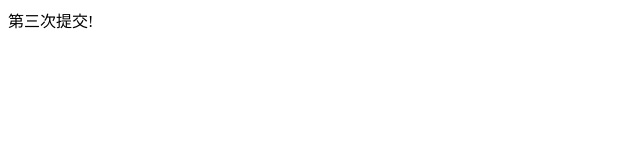
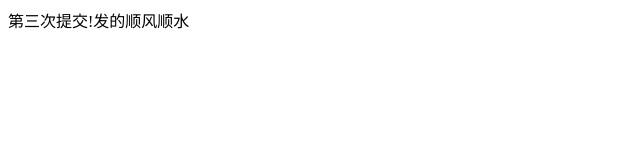
Before and after one commit to Chuanfu-Wei/study_git, a plain HTML site: page index.html in a window 1280 px wide. Shown: the whole page, without its empty margins (0-640 px from the left). Drawn offline with Linux system fonts and the light colour scheme.

Commit message:
第二次提交

```diff
--- a/index.html
+++ b/index.html
@@ -6,6 +6,6 @@
     <title>Document</title>
 </head>
 <body>
-    <div>第三次提交!</div>
+    <div>第三次提交!发的顺风顺水</div>
 </body>
 </html>
```
